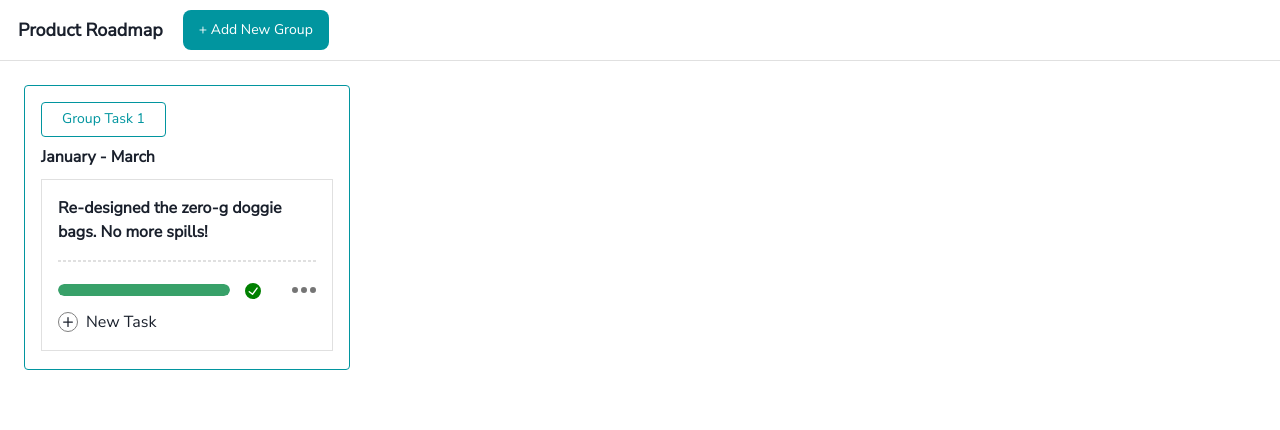
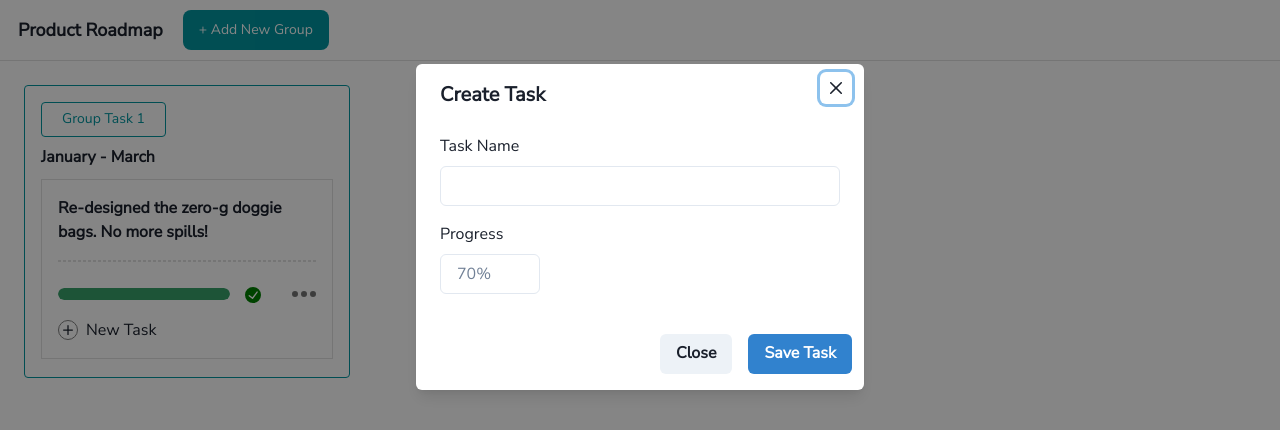
Before and after one commit to driyant/mini-kanban, a React (Vite) app: page / in a window 1280 px wide. Both pictures are taken after a click on the element "New Task". Shown: the top 430 px of the page. Built offline with nearby package versions, Linux system fonts and the light colour scheme.

Commit message:
Check point styling modal dialog

```diff
--- a/src/components/ButtonNewTask.jsx
+++ b/src/components/ButtonNewTask.jsx
@@ -1,11 +1,30 @@
-import React from "react";
-import { Box, Text } from "@chakra-ui/react";
+import React, { useState } from "react";
+import { Box, Text, Input, FormControl, FormLabel } from "@chakra-ui/react";
 import { AddIcon } from "@chakra-ui/icons";
+import DialogModal from "./DialogModal";
 
 const ButtonNewTask = () => {
+  const [modalIsOpen, setModalIsOpen] = useState(false);
+  const getModalOpen = () => {
+    setModalIsOpen(true);
+  }
+  const getModalClose = () => {
+    setModalIsOpen(false);
+  }
+  const createTaskHandler = (e) => {
+    e.preventDefault();
+    console.log('ok')
+  }
   return (
     <>
-      <Box display="flex" alignItems="center" marginTop="0.5rem" cursor="pointer" width="110px">
+      <Box
+        display="flex"
+        alignItems="center"
+        marginTop="0.5rem"
+        cursor="pointer"
+        width="110px"
+        onClick={getModalOpen}
+      >
         <Box
           border="1px solid gray"
           height="20px"
@@ -20,6 +39,18 @@ const ButtonNewTask = () => {
         </Box>
         <Text>New Task</Text>
       </Box>
+      <DialogModal title="Create Task" modalIsOpen={modalIsOpen} modalIsClose={getModalClose} createTaskHandler={createTaskHandler}>
+        <form onSubmit={createTaskHandler}>
+          <FormControl mb="1rem">
+            <FormLabel>Task Name</FormLabel>
+            <Input type="text"/>
+          </FormControl>
+          <FormControl mb="1rem">
+            <FormLabel>Progress</FormLabel>
+            <Input type="text" width="100px" placeholder="70%"/>
+          </FormControl>
+        </form>
+      </DialogModal>
     </>
   );
 };
--- a/src/components/CardTaskItem.jsx
+++ b/src/components/CardTaskItem.jsx
@@ -3,6 +3,7 @@ import { Box, Text, Progress } from "@chakra-ui/react";
 import { CheckCircleIcon } from "@chakra-ui/icons";
 import SettingButton from "./SettingButton";
 import ButtonNewTask from "./ButtonNewTask";
+import DialogMenu from "./DialogMenu";
 
 const CardTaskItem = () => {
   const value = 100;
@@ -33,7 +34,7 @@ const CardTaskItem = () => {
               <Text fontSize="14px" color="#757575">{value}%</Text>
             )}
           </Box>
-          <SettingButton />
+          <DialogMenu />
         </Box>
         <ButtonNewTask />
       </Box>
--- /dev/null
+++ b/src/components/DialogMenu.jsx
@@ -0,0 +1,29 @@
+import React from "react";
+import { Menu, MenuList, MenuItem, Portal, MenuButton } from "@chakra-ui/react";
+import {
+  AddIcon,
+  ExternalLinkIcon,
+  RepeatIcon,
+  EditIcon,
+} from "@chakra-ui/icons";
+import SettingButton from "./SettingButton";
+
+const DialogMenu = () => {
+  return (
+    <>
+      <Menu>
+        <MenuButton height="2rem" cursor="pointer">
+          <SettingButton/>
+        </MenuButton>
+        <MenuList marginLeft="1rem">
+          <MenuItem>Move Right</MenuItem>
+          <MenuItem>Move Left</MenuItem>
+          <MenuItem>Edit</MenuItem>
+          <MenuItem>Delete</MenuItem>
+        </MenuList>
+      </Menu>
+    </>
+  );
+};
+
+export default DialogMenu;
--- /dev/null
+++ b/src/components/DialogModal.jsx
@@ -0,0 +1,50 @@
+import {
+  Modal,
+  ModalOverlay,
+  ModalContent,
+  ModalHeader,
+  ModalFooter,
+  ModalBody,
+  Button,
+  ModalCloseButton,
+  useDisclosure,
+} from "@chakra-ui/react";
+import { DeleteIcon } from "@chakra-ui/icons";
+
+const DialogModal = ({ title, children, modalIsOpen, modalIsClose, createTaskHandler }) => {
+  const getFirstTitle = title.split(" ")[0].toLowerCase();
+  return (
+    <>
+      <Modal isOpen={modalIsOpen} onClose={modalIsClose}>
+        <ModalOverlay />
+        <ModalContent>
+          <ModalHeader display="flex" alignItems="center">
+            {getFirstTitle === "delete" && (
+              <DeleteIcon boxSize={5} color="red" marginRight="0.5rem" />
+            )}
+            {title}
+          </ModalHeader>
+          <ModalCloseButton />
+          <ModalBody>{children}</ModalBody>
+          <ModalFooter paddingRight="0">
+            <Button marginRight="1rem" onClick={modalIsClose}>
+              Close
+            </Button>
+            {(getFirstTitle === "create" || getFirstTitle === "edit") && (
+              <Button type="submit" colorScheme="blue" mr={3} onClick={createTaskHandler}>
+                Save Task
+              </Button>
+            )}
+            {getFirstTitle === "delete" && (
+              <Button colorScheme="red" mr={3}>
+                Delete
+              </Button>
+            )}
+          </ModalFooter>
+        </ModalContent>
+      </Modal>
+    </>
+  );
+};
+
+export default DialogModal;
```
